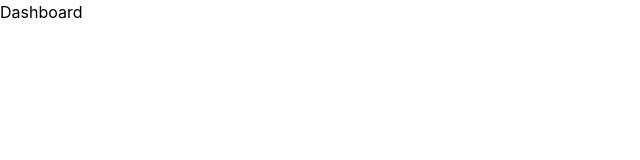
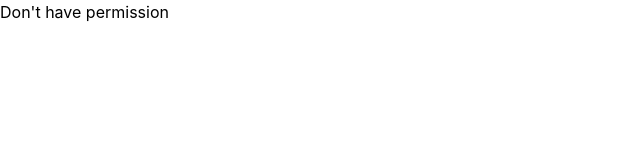
Before and after one commit to ZTanvir/Donezo-Dashboard, a React (Vite) app: page /dashboard in a window 1280 px wide. Shown: the top 160 px of the page, without its empty margins (0-640 px from the left). Built offline with nearby package versions, Linux system fonts and the light colour scheme.

Commit message:
add route protection for /dashboard route

```diff
--- /dev/null
+++ b/src/lib/ProtectedUserRoute.tsx
@@ -0,0 +1,11 @@
+import { Outlet } from "react-router";
+import { useCurrentUser } from "../context/userContext/useUserContext";
+
+const ProtectedUserRoute = () => {
+  const { user } = useCurrentUser();
+  if (!user) {
+    return <div>Don't have permission</div>;
+  }
+  return <Outlet />;
+};
+export default ProtectedUserRoute;
--- a/src/main.tsx
+++ b/src/main.tsx
@@ -4,6 +4,7 @@ import "./index.css";
 import HomePage from "./pages/home/HomePage";
 import { BrowserRouter, Routes, Route } from "react-router";
 import UserContextLayout from "./layouts/UserContextLayout";
+import ProtectedUserRoute from "./lib/ProtectedUserRoute";
 
 createRoot(document.getElementById("root")!).render(
   <StrictMode>
@@ -11,7 +12,9 @@ createRoot(document.getElementById("root")!).render(
       <Routes>
         <Route element={<UserContextLayout />}>
           <Route path="/" element={<HomePage />} />
-          <Route path="/dashboard" element={<div>Dashboard</div>} />
+          <Route element={<ProtectedUserRoute />}>
+            <Route path="/dashboard" element={<div>Dashboard</div>} />
+          </Route>
         </Route>
       </Routes>
     </BrowserRouter>
```
